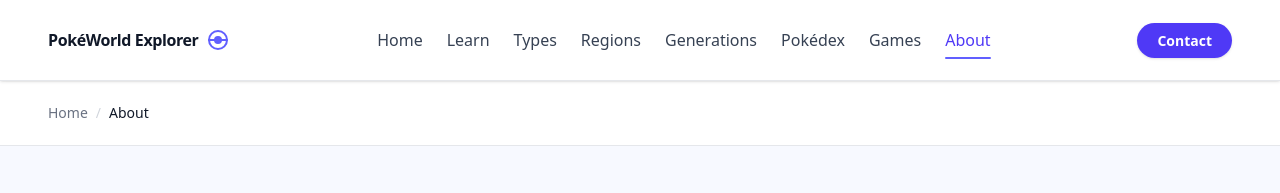
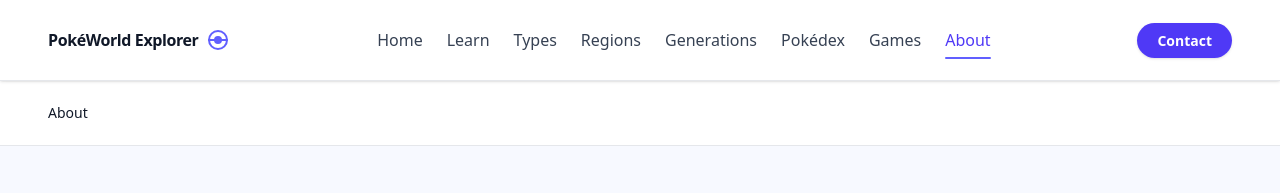
Before and after one commit to pschonffeldt/pokedex-2, a Next.js app: page /about in a window 1280 px wide. Shown: the top 193 px of the page. Built offline with nearby package versions, Linux system fonts and the light colour scheme.

Commit message:
Update about page breadcrum

```diff
--- a/src/app/about/page.tsx
+++ b/src/app/about/page.tsx
@@ -10,10 +10,6 @@ export default function AboutPage() {
       {/* Breadcrumb */}
       <nav className="border-b border-gray-200 bg-white">
         <div className="mx-auto flex h-16 max-w-7xl items-center gap-2 px-6 sm:px-8 lg:px-12 text-sm">
-          <Link href="/" className="text-gray-500 hover:text-gray-900">
-            Home
-          </Link>
-          <span className="text-gray-300">/</span>
           <span className="font-medium text-gray-900">About</span>
         </div>
       </nav>
```
